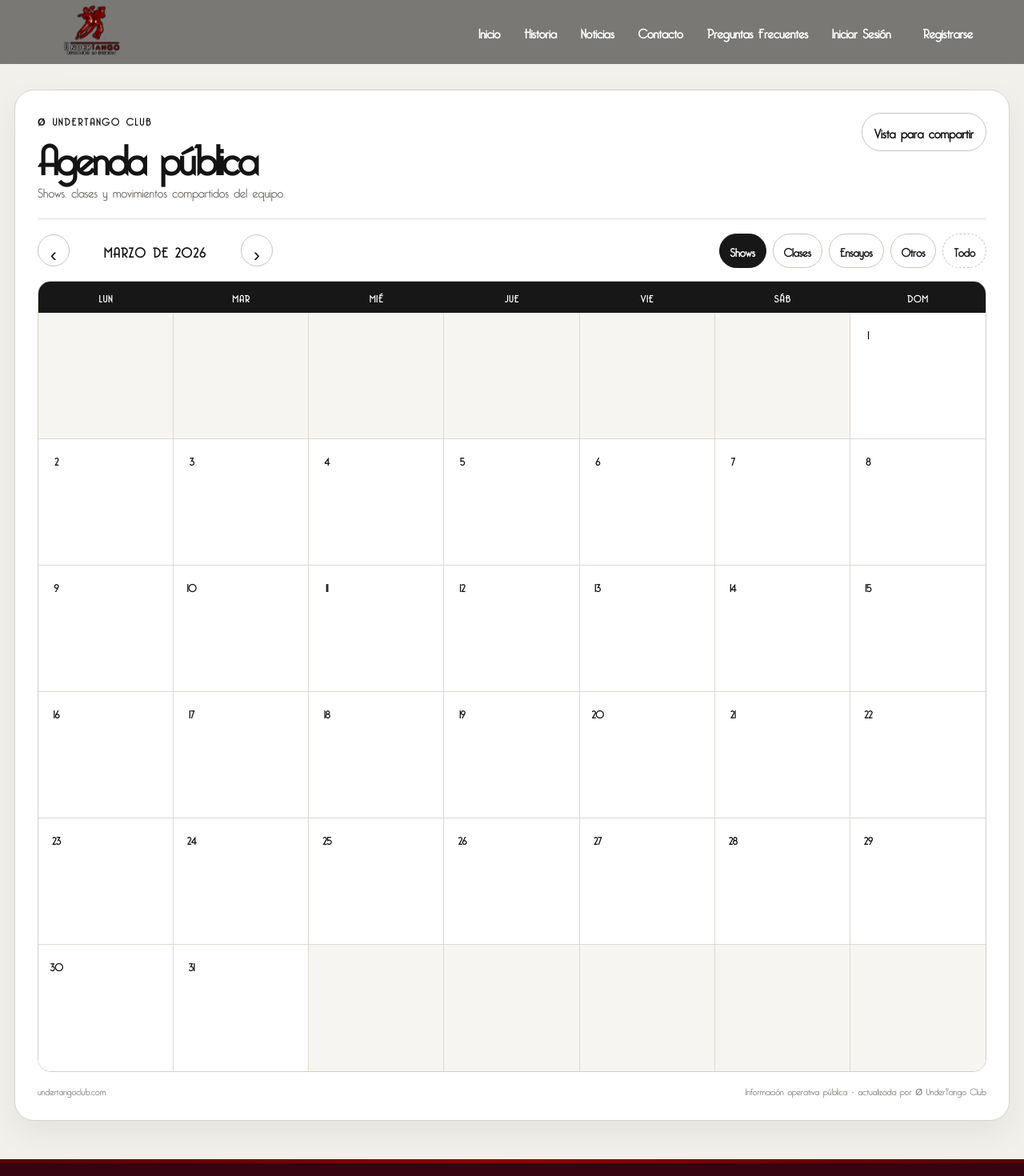
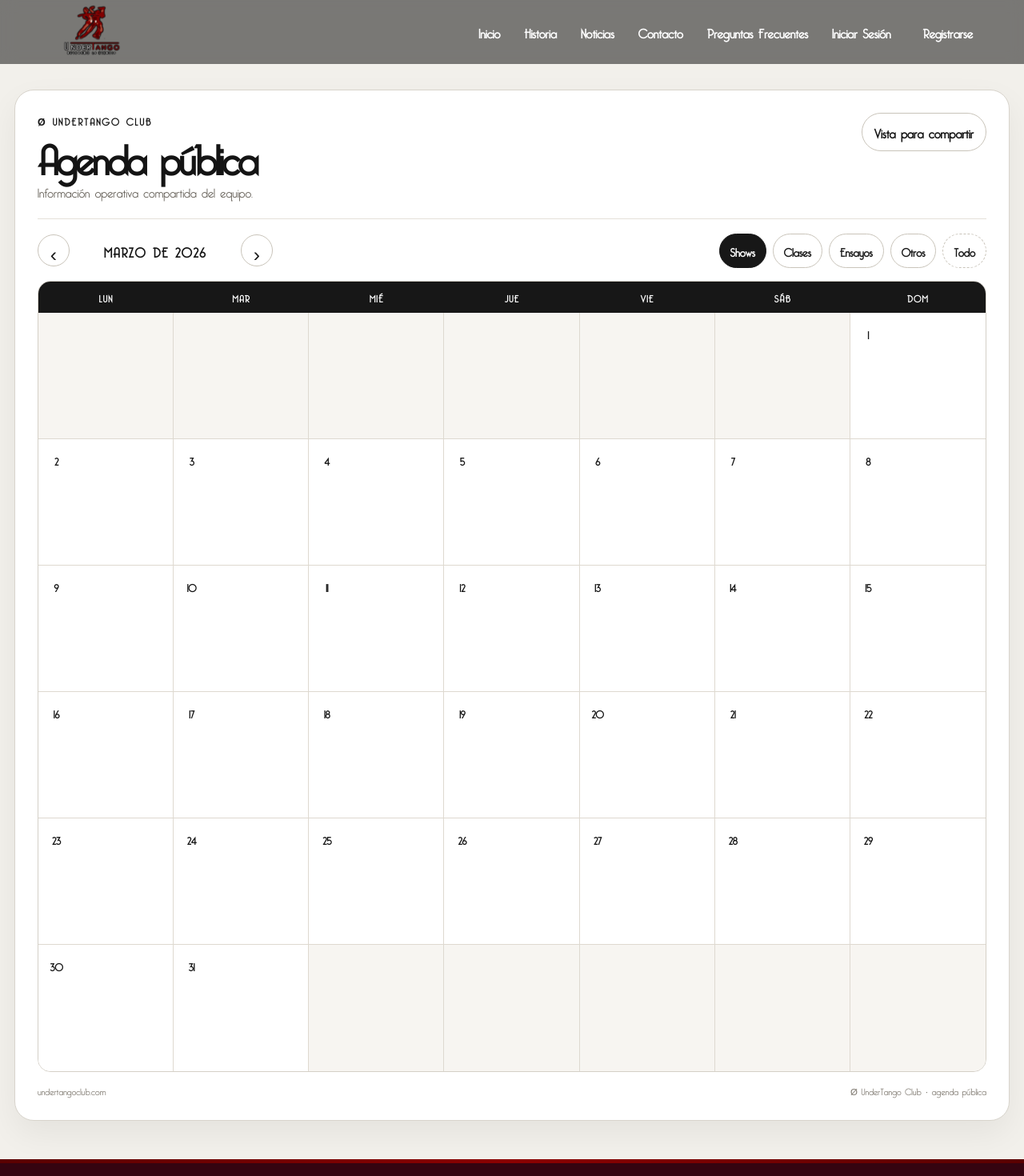
Before and after one commit to O-UnderTango-Club/UnderTangoWEBNextJS, a Next.js app: page /agenda in a window 1280 px wide. Shown: the top 1470 px of the page at 80% size. Built offline with nearby package versions, Linux system fonts and the light colour scheme.

Commit message:
Fit public agenda to viewport

```diff
--- a/app/agenda/page.tsx
+++ b/app/agenda/page.tsx
@@ -1,6 +1,7 @@
 "use client"
 
 import { useMemo, useState } from "react"
+import type { CSSProperties } from "react"
 
 import Header from "../components/header"
 import Footer from "../components/footer"
@@ -115,6 +116,8 @@ export default function AgendaPage() {
     return cells
   }, [month, year])
 
+  const weekCount = monthCells.length / 7
+
   const visibleEvents = useMemo(
     () => PUBLIC_EVENTS.filter((event) => activeCategories.includes(event.category)),
     [activeCategories],
@@ -136,17 +139,24 @@ export default function AgendaPage() {
     setActiveCategories(["shows", "clases", "ensayos", "otros"])
   }
 
+  const agendaStyle = {
+    "--calendar-weeks": weekCount,
+  } as CSSProperties
+
   return (
-    <div className={shareMode ? "agenda-shell share-mode" : "agenda-shell"}>
+    <div
+      className={shareMode ? "agenda-shell share-mode" : "agenda-shell"}
+      style={agendaStyle}
+    >
       {!shareMode && <Header />}
 
       <main className="agenda-page">
         <div className="agenda-frame">
           <div className="agenda-topline">
-            <div>
+            <div className="agenda-heading">
               <p className="agenda-kicker">Ø UNDERTANGO CLUB</p>
               <h1>Agenda pública</h1>
-              <p className="agenda-subtitle">Shows, clases y movimientos compartidos del equipo.</p>
+              <p className="agenda-subtitle">Información operativa compartida del equipo.</p>
             </div>
 
             <button
@@ -233,7 +243,7 @@ export default function AgendaPage() {
 
           <footer className="agenda-public-footer">
             <span>undertangoclub.com</span>
-            <span>Información operativa pública · actualizada por Ø UnderTango Club</span>
+            <span>Ø UnderTango Club · agenda pública</span>
           </footer>
         </div>
       </main>
```
